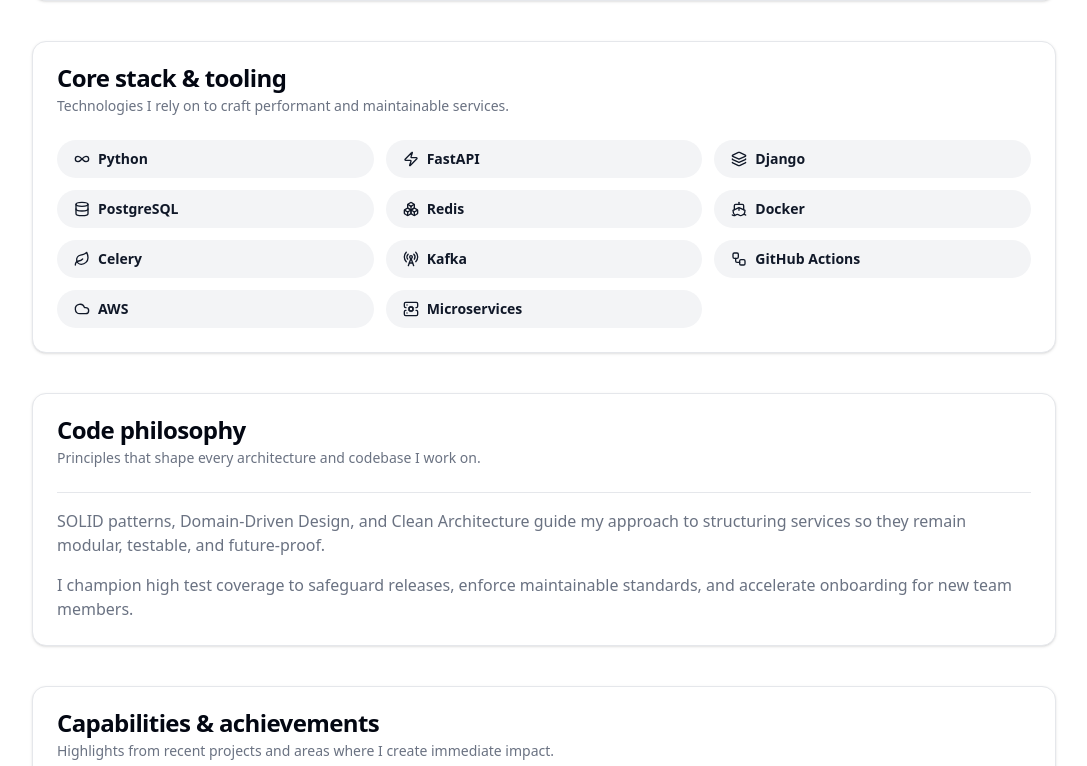
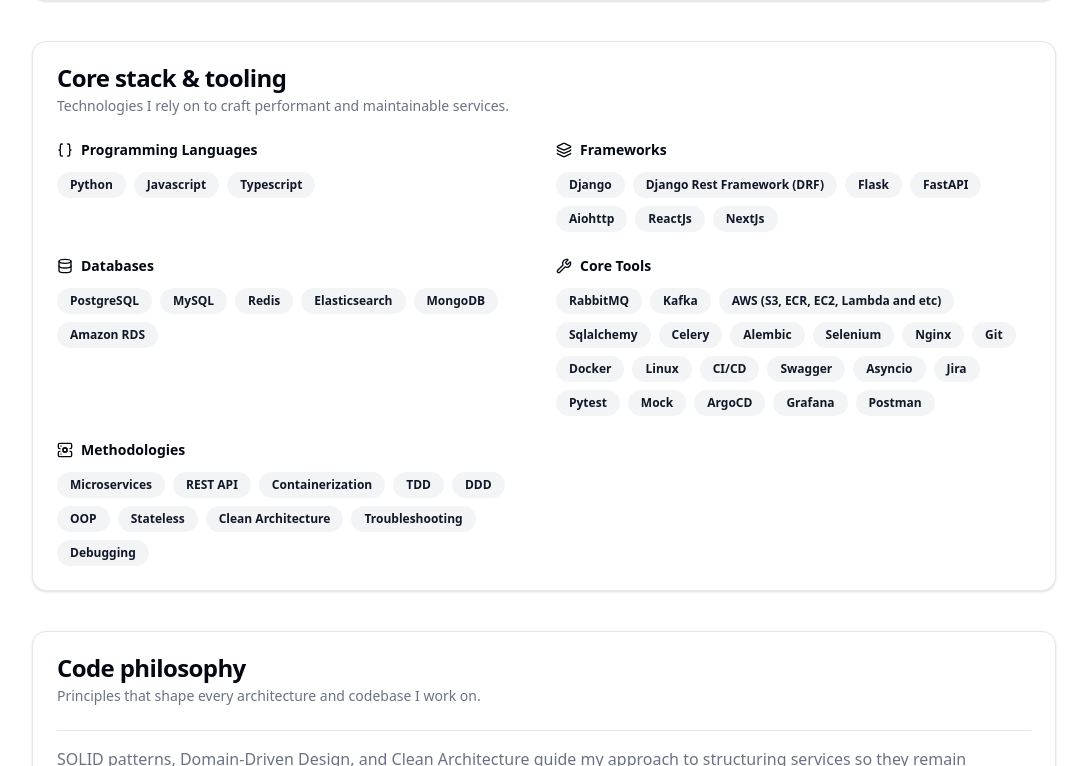
Before and after one commit to laricko/portfolio-site, a Next.js app: page /about in a window 1280 px wide. Shown: the part 605-1371 px from the top of the page, without its empty margins (96-1183 px from the left). Built offline with nearby package versions, Linux system fonts and the light colour scheme.

Commit message:
Add more stack

```diff
--- a/app/about/page.tsx
+++ b/app/about/page.tsx
@@ -8,31 +8,86 @@
 } from "@/components/ui/card"
 import { Separator } from "@/components/ui/separator"
 import {
-  Boxes,
-  Cloud,
+  Braces,
   Database,
-  Infinity as InfinityIcon,
-  Leaf,
   Layers,
-  RadioTower,
   ServerCog,
-  Ship,
-  Workflow,
-  Zap,
+  Wrench,
 } from "lucide-react"
 
 const techStack = [
-  { name: "Python", icon: InfinityIcon },
-  { name: "FastAPI", icon: Zap },
-  { name: "Django", icon: Layers },
-  { name: "PostgreSQL", icon: Database },
-  { name: "Redis", icon: Boxes },
-  { name: "Docker", icon: Ship },
-  { name: "Celery", icon: Leaf },
-  { name: "Kafka", icon: RadioTower },
-  { name: "GitHub Actions", icon: Workflow },
-  { name: "AWS", icon: Cloud },
-  { name: "Microservices", icon: ServerCog },
+  {
+    title: "Programming Languages",
+    icon: Braces,
+    items: ["Python", "Javascript", "Typescript"],
+  },
+  {
+    title: "Frameworks",
+    icon: Layers,
+    items: [
+      "Django",
+      "Django Rest Framework (DRF)",
+      "Flask",
+      "FastAPI",
+      "Aiohttp",
+      "ReactJs",
+      "NextJs",
+    ],
+  },
+  {
+    title: "Databases",
+    icon: Database,
+    items: [
+      "PostgreSQL",
+      "MySQL",
+      "Redis",
+      "Elasticsearch",
+      "MongoDB",
+      "Amazon RDS",
+    ],
+  },
+  {
+    title: "Core Tools",
+    icon: Wrench,
+    items: [
+      "RabbitMQ",
+      "Kafka",
+      "AWS (S3, ECR, EC2, Lambda and etc)",
+      "Sqlalchemy",
+      "Celery",
+      "Alembic",
+      "Selenium",
+      "Nginx",
+      "Git",
+      "Docker",
+      "Linux",
+      "CI/CD",
+      "Swagger",
+      "Asyncio",
+      "Jira",
+      "Pytest",
+      "Mock",
+      "ArgoCD",
+      "Grafana",
+      "Postman",
+    ],
+  },
+  {
+    title: "Methodologies",
+    icon: ServerCog,
+    items: [
+      "Microservices",
+      "REST API",
+      "Containerization",
+      "TDD",
+      "DDD",
+      "OOP",
+      "Stateless",
+      "Clean Architecture",
+      "Troubleshooting",
+      "Debugging",
+    ],
+  },
 ]
 
 const achievements = [
@@ -95,16 +150,21 @@
           </CardDescription>
         </CardHeader>
         <CardContent>
-          <div className="grid gap-3 sm:grid-cols-2 lg:grid-cols-3">
-            {techStack.map((tech) => (
-              <Badge
-                key={tech.name}
-                variant="secondary"
-                className="justify-start gap-2 px-4 py-2 text-sm"
-              >
-                <tech.icon className="h-4 w-4" aria-hidden="true" />
-                {tech.name}
-              </Badge>
+          <div className="grid gap-6 lg:grid-cols-2">
+            {techStack.map((section) => (
+              <div key={section.title} className="space-y-3">
+                <div className="flex items-center gap-2 text-sm font-semibold">
+                  <section.icon className="h-4 w-4" aria-hidden="true" />
+                  {section.title}
+                </div>
+                <div className="flex flex-wrap gap-2">
+                  {section.items.map((item) => (
+                    <Badge key={item} variant="secondary" className="px-3 py-1 text-xs">
+                      {item}
+                    </Badge>
+                  ))}
+                </div>
+              </div>
             ))}
           </div>
         </CardContent>
```
